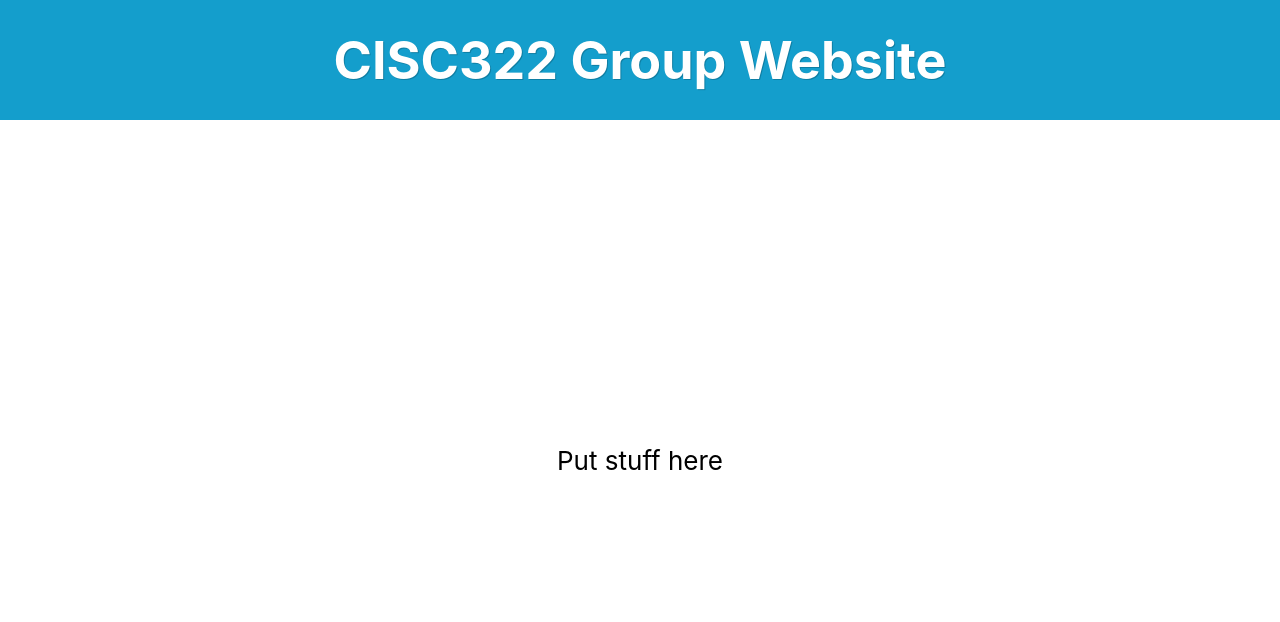
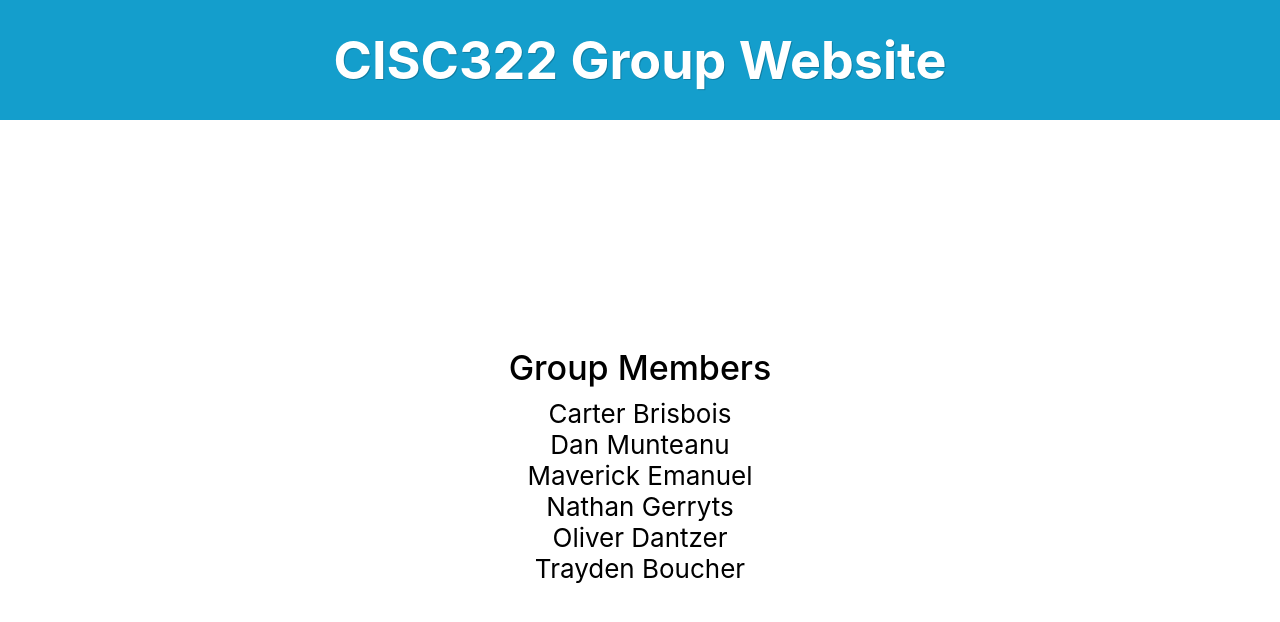
Before and after one commit to MaverickEmanuel/cisc322-site, a React (Create React App) app: page / in a window 1280 px wide. Shown: the top 622 px of the page. Built offline with nearby package versions, Linux system fonts and the light colour scheme.

Commit message:
Added group member list

```diff
--- a/src/App.css
+++ b/src/App.css
@@ -25,3 +25,17 @@
   font-size: calc(10px + 2vmin);
   color: black;
 }
+
+.Body h1 {
+  font-size: calc(10px + 3vmin);
+  font-weight: 500;
+  margin: 10px;
+}
+
+.Body p {
+  margin: 0px;
+}
+
+.Body br {
+  margin: 5px;
+}
--- a/src/App.js
+++ b/src/App.js
@@ -9,8 +9,14 @@ function App() {
         </h1>
       </div>
       <div className="Body">
+          <h1>Group Members</h1>
           <p>
-            Put stuff here
+            Carter Brisbois<br></br>
+            Dan Munteanu<br></br>
+            Maverick Emanuel<br></br>
+            Nathan Gerryts<br></br>
+            Oliver Dantzer<br></br>
+            Trayden Boucher<br></br>
           </p>
       </div>
     </div>
```
